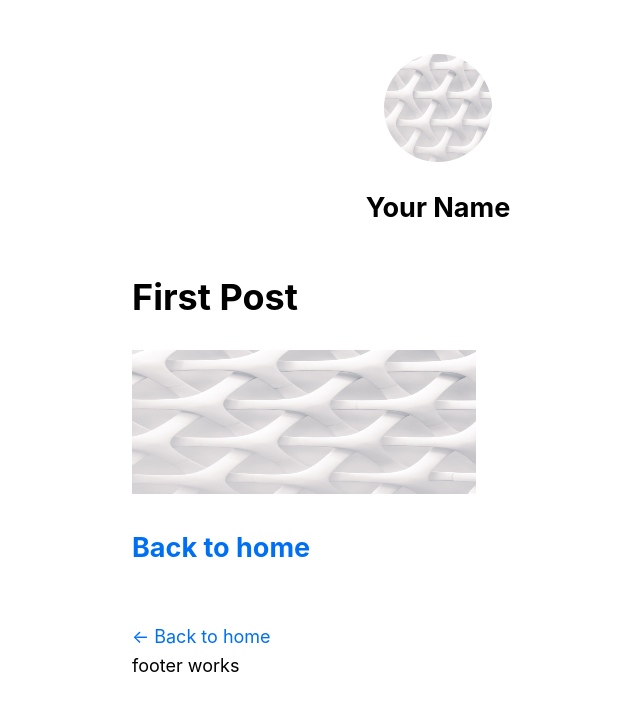
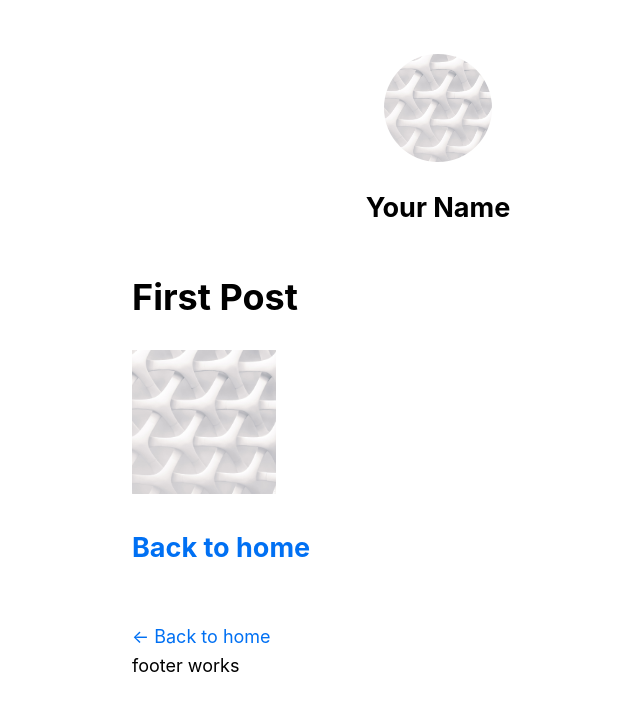
Before and after one commit to helping083/next-js-react, a Next.js app in the folder nextjs-blog/: page /posts/first-post in a window 1280 px wide. Shown: the top 710 px of the page, without its empty margins (202-842 px from the left). Built offline with nearby package versions, Linux system fonts and the light colour scheme.

Commit message:
nextjs links

```diff
--- a/nextjs-blog/pages/index.js
+++ b/nextjs-blog/pages/index.js
@@ -1,4 +1,5 @@
 import Head from 'next/head';
+import Link from 'next/link';
 import Layout, { siteTitle } from '../components/layout';
 import utilStyles from '../public/styles/utils.module.scss';
 import { useEffect } from 'react'
@@ -15,6 +16,9 @@
       </Head>
       <section className={utilStyles.headingMd}>
         <p>Hi hitler</p>
+        <Link href="/posts/first-post">
+          <a>this page!</a>
+        </Link>
         <p>
           (This is a sample website - you’ll be building a site like this on{' '}
           <a href="https://nextjs.org/learn">our Next.js tutorial</a>.)
--- a/nextjs-blog/pages/posts/first-post.js
+++ b/nextjs-blog/pages/posts/first-post.js
@@ -22,7 +22,7 @@
       <Image
         src="/images/profile.jpg" // Route of the image file
         height={144} // Desired size with correct aspect ratio
-        width={344} // Desired size with correct aspect ratio
+        width={144} // Desired size with correct aspect ratio
         alt="Your Name"
       />
       <h2>
```
